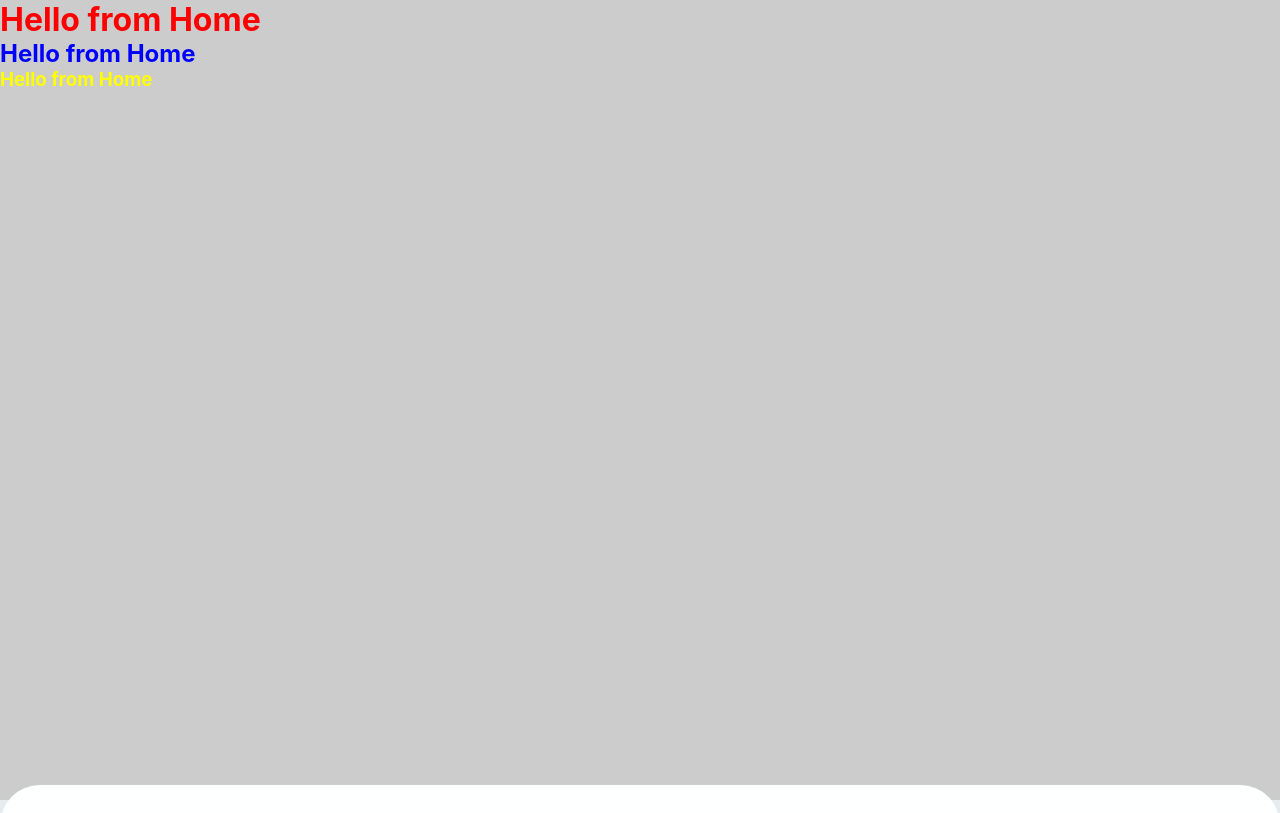
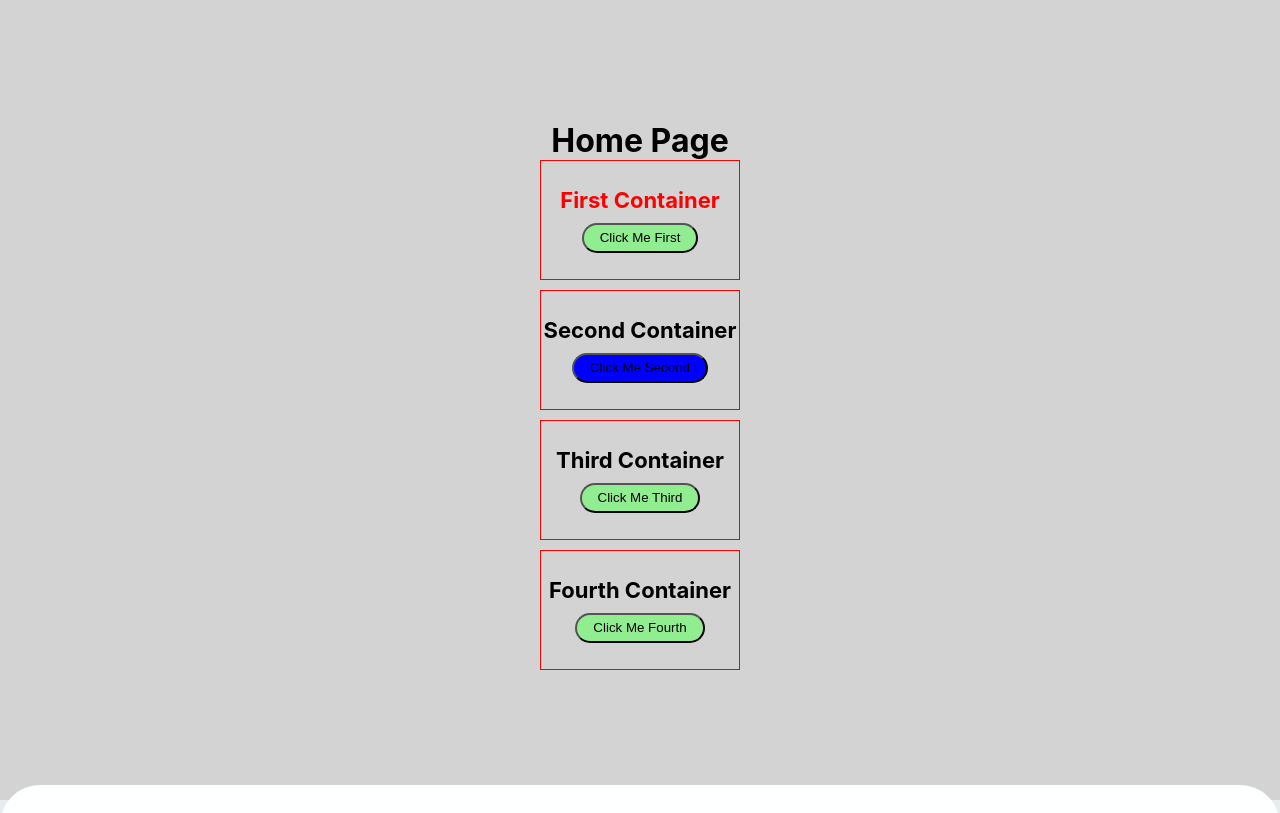
Before and after one commit to Shivansh-Appinventiv/ReactTraining, a React (Create React App) app: page / in a window 1280 px wide. Shown: the top 813 px of the page. Built offline with nearby package versions, Linux system fonts and the light colour scheme.

Commit message:
added reusable component with components folder

```diff
--- /dev/null
+++ b/src/components/reusableBox.js
@@ -0,0 +1,13 @@
+import React from "react";
+
+export default class ResusableBox extends React.Component {
+  render() {
+    const { heading, btnText } = this.props;
+    return (
+      <div className={"itemContainer"}>
+        <h3>{heading}</h3>
+        <button>{btnText}</button>
+      </div>
+    );
+  }
+}
--- a/src/modules/home/index.css
+++ b/src/modules/home/index.css
@@ -1,17 +1,40 @@
 .homeContainer{
     height: 100vh;
     width: 100vw;
-    background-color: #ccc;
+    display: flex;
+    align-items: center;
+    justify-content: center;
+    flex-direction: column;
+    background-color: lightgray;
 }
 
-.homeContainer h3{
-    color: yellow;
+.itemContainer{
+    width: 200px;
+    height: 120px;
+    display: flex;
+    flex-direction: column;
+    justify-content: center;
+    align-items: center;
+    border: 1px solid red;
+    margin-bottom: 10px;
 }
 
-.h1tag{
-    color: red;
+.itemContainer h3{
+    color: #000;
+    font-size: 22px;
+    font-weight: bold;
 }
 
-#h2tag{
-    color: blue;
+.itemContainer button {
+    width: auto;
+    height: 30px;
+    cursor: pointer;
+    padding: 0 16px;
+    border-radius: 15px;
+    background-color: lightgreen;
+    margin-top: 10px;
 }
+
+.headTextColor {
+    color: red !important;
+}
--- a/src/modules/home/index.js
+++ b/src/modules/home/index.js
@@ -1,16 +1,28 @@
-import React, { Component } from 'react';
+import React, { Component } from "react";
 import "./index.css";
+import ReusableBox from "../../components/reusableBox";
 
 class Home extends Component {
-    render(){
-        return (
-          <div className={"homeContainer"}>
-            <h1 className={"h1tag"}>{"Hello from Home"}</h1>
-            <h2 id={"h2tag"}>{"Hello from Home"}</h2>
-            <h3>{"Hello from Home"}</h3>
-          </div>
-        );
-    }
+  renderBox(heading, btnText, headClass = "", btnColor = "") {
+    return (
+      <div className={"itemContainer"}>
+        <h3 className={headClass}>{heading}</h3>
+        <button style={{ background: btnColor }}>{btnText}</button>
+      </div>
+    );
+  }
+
+  render() {
+    return (
+      <div className={"homeContainer"}>
+        <h1>{"Home Page"}</h1>
+        {this.renderBox("First Container", "Click Me First", "headTextColor")}
+        {this.renderBox("Second Container", "Click Me Second", "", "blue")}
+        {this.renderBox("Third Container", "Click Me Third")}
+        <ReusableBox heading={"Fourth Container"} btnText={"Click Me Fourth"} />
+      </div>
+    );
+  }
 }
 
 export default Home;
```
